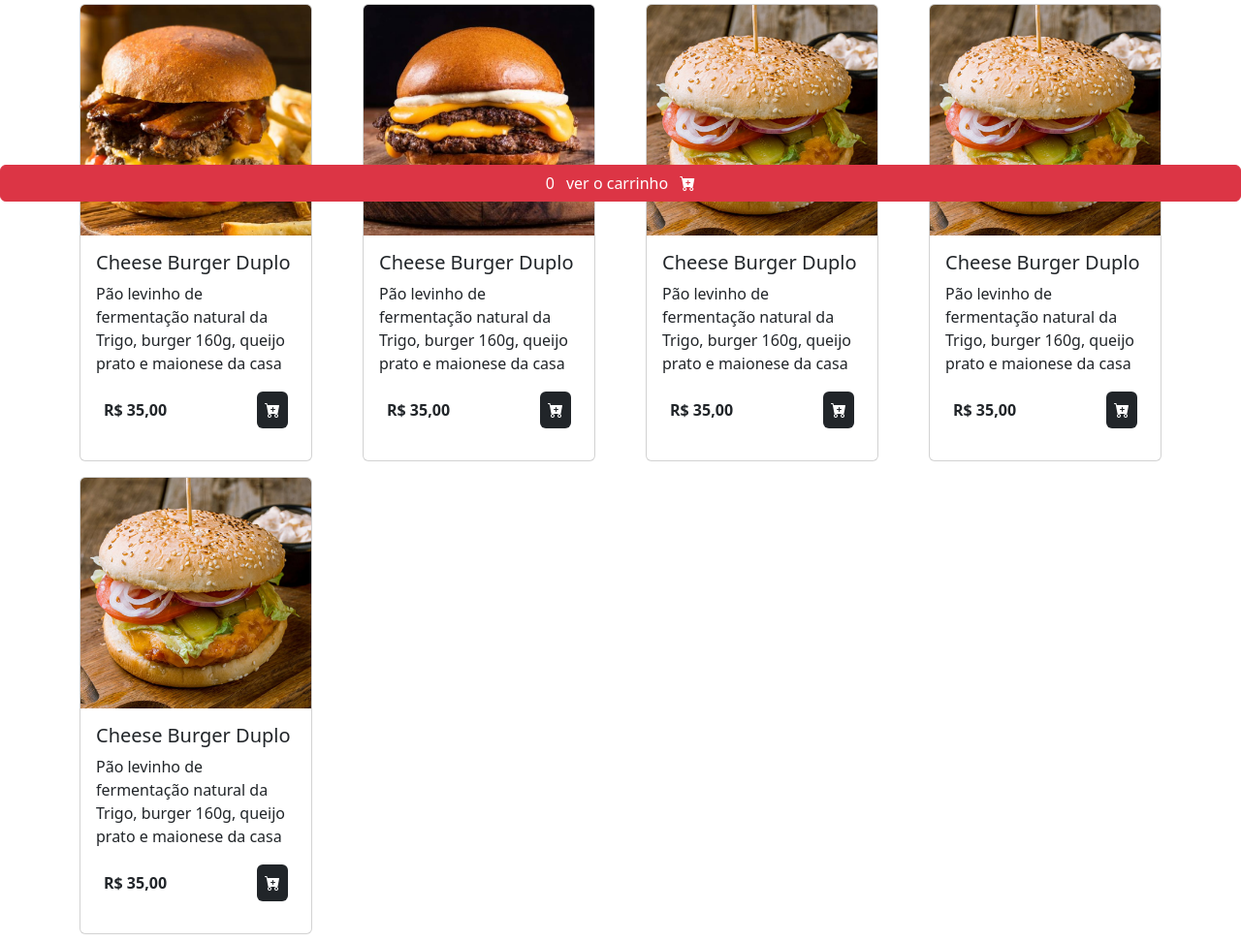
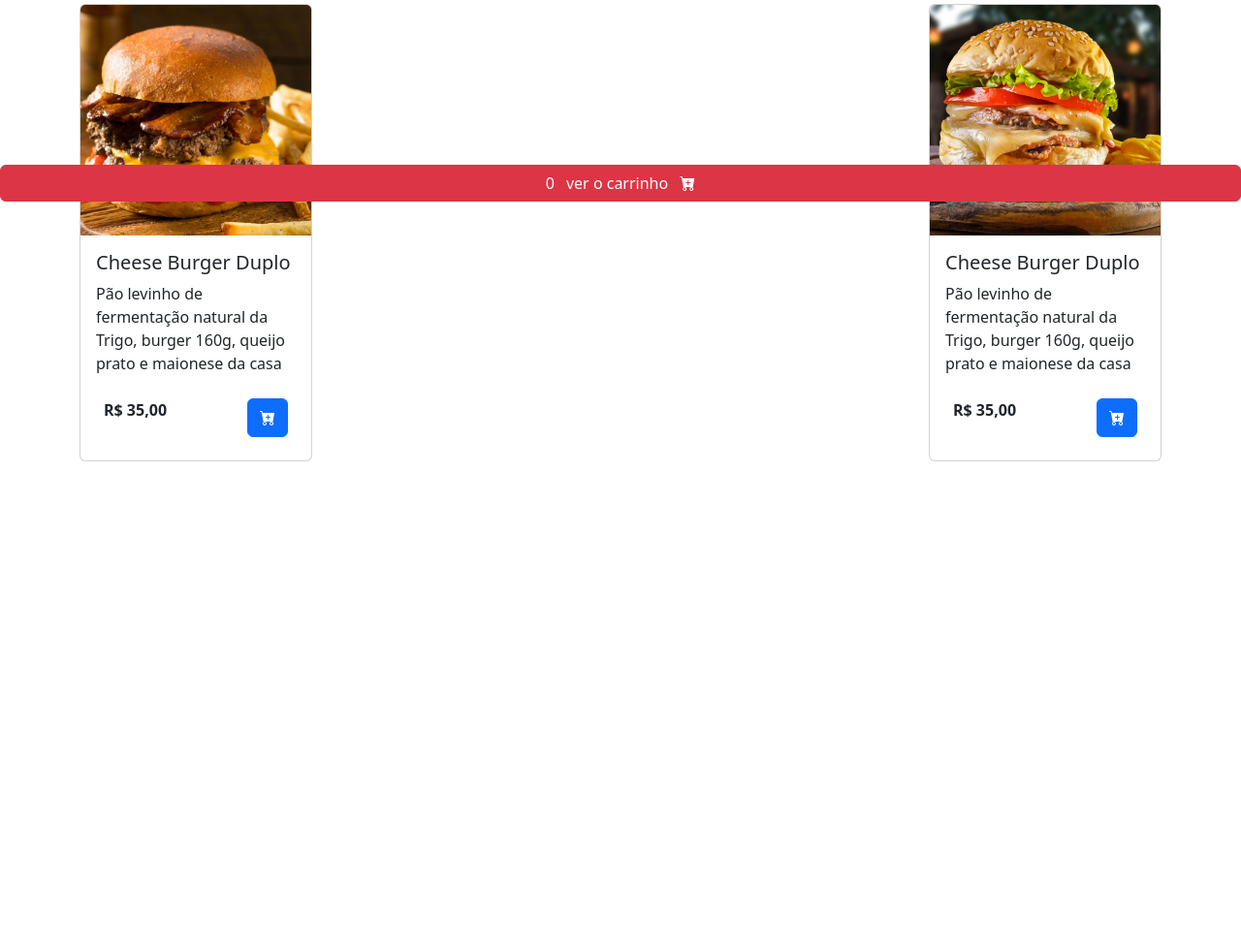
Before and after one commit to eduardosantospx/Cardapio, a plain HTML site: page index.html in a window 1280 px wide. Shown: the part 592-1564 px from the top of the page at 97% size. After the commit the page ends 1116 px from the top, so only its background shows below. Drawn offline with nearby package versions, Linux system fonts and the light colour scheme.

Commit message:
adicionando contagem do carrinho

```diff
--- a/index.html
+++ b/index.html
@@ -24,62 +24,32 @@
 
     <div class="container-md d-flex flex-wrap justify-content-between " id="section_burguer">
 
-        <div class="card mt-2 mb-2" style="width: 15rem;">
+        <div class="card mt-2 mb-5" style="width: 15rem;">
             <img src="asstes/hamb-2.png" class="card-img-top" alt="hamburguer">
             <div class="card-body">
               <h5 class="card-title">Cheese Burger Duplo</h5>
               <p class="card-text">Pão levinho de fermentação natural da Trigo, burger 160g, queijo prato e maionese da casa</p>
               <div class="p-2 d-flex justify-content-between">
                 <p class="fw-bold ">R$ 35,00</p>
-                <p><a href="#" class="text-end text-bg-dark p-2 rounded"><i class="bi bi-cart-plus-fill"></i></a></p>
+                <button type="button" id="add_cart" class="btn btn-primary add_cart">
+                  <i class="bi bi-cart-plus-fill"></i>
+                </button>
+
               </div>
             </div>
         </div>
 
-        <div class="card mt-2 mb-2" style="width: 15rem;">
-            <img src="asstes/hamb-3.png" class="card-img-top" alt="hamburguer">
+        <div class="card mt-2 mb-5" style="width: 15rem;">
+          <img src="asstes/hamb-5.png" class="card-img-top" alt="hamburguer">
           <div class="card-body">
             <h5 class="card-title">Cheese Burger Duplo</h5>
             <p class="card-text">Pão levinho de fermentação natural da Trigo, burger 160g, queijo prato e maionese da casa</p>
             <div class="p-2 d-flex justify-content-between">
               <p class="fw-bold ">R$ 35,00</p>
-                <p><a href="#" class="text-end text-bg-dark p-2 rounded"><i class="bi bi-cart-plus-fill"></i></a></p>
-              </div>
-            </div>
-        </div>
+              <button type="button" id="add_cart" class="btn btn-primary">
+                <i class="bi bi-cart-plus-fill"></i>
+              </button>
 
-        <div class="card mt-2 mb-2" style="width: 15rem;">
-            <img src="asstes/hamb-4.png" class="card-img-top" alt="hamburguer">
-            <div class="card-body">
-              <h5 class="card-title">Cheese Burger Duplo</h5>
-              <p class="card-text">Pão levinho de fermentação natural da Trigo, burger 160g, queijo prato e maionese da casa</p>
-              <div class="p-2 d-flex justify-content-between">
-                <p class="fw-bold ">R$ 35,00</p>
-                <p><a href="#" class="text-end text-bg-dark p-2 rounded"><i class="bi bi-cart-plus-fill"></i></a></p>
-              </div>
-            </div>
-        </div>
-
-        <div class="card mt-2 mb-2" style="width: 15rem;">
-            <img src="asstes/hamb-4.png" class="card-img-top" alt="hamburguer">
-            <div class="card-body">
-              <h5 class="card-title">Cheese Burger Duplo</h5>
-              <p class="card-text">Pão levinho de fermentação natural da Trigo, burger 160g, queijo prato e maionese da casa</p>
-              <div class="p-2 d-flex justify-content-between">
-                <p class="fw-bold ">R$ 35,00</p>
-                <p><a href="#" class="text-end text-bg-dark p-2 rounded"><i class="bi bi-cart-plus-fill"></i></a></p>
-              </div>
-            </div>
-        </div>
-
-        <div class="card mt-2 mb-2" style="width: 15rem;">
-            <img src="asstes/hamb-4.png" class="card-img-top" alt="hamburguer">
-            <div class="card-body">
-              <h5 class="card-title">Cheese Burger Duplo</h5>
-              <p class="card-text">Pão levinho de fermentação natural da Trigo, burger 160g, queijo prato e maionese da casa</p>
-              <div class="p-2 d-flex justify-content-between">
-                <p class="fw-bold ">R$ 35,00</p>
-                <p><a href="#" class="text-end text-bg-dark p-2 rounded"><i class="bi bi-cart-plus-fill"></i></a></p>
             </div>
           </div>
       </div>
@@ -108,7 +78,7 @@
     <footer class="fixed-bottom ">
       <div class="d-grid gap-2">
         <button class="btn btn-danger" type="button" data-bs-toggle="modal" data-bs-target="#exampleModal">
-          <span class="px-2">0</span>
+          <span id="qt_cart" class="px-2">0</span>
           ver o carrinho
           <i class="bi bi-cart-plus-fill px-2"></i>
         </button>
@@ -116,7 +86,7 @@
     </footer>
 
 
-
+    <script src="script.js"></script>
     <script src="https://cdn.jsdelivr.net/npm/bootstrap@5.3.3/dist/js/bootstrap.bundle.min.js" integrity="sha384-YvpcrYf0tY3lHB60NNkmXc5s9fDVZLESaAA55NDzOxhy9GkcIdslK1eN7N6jIeHz" crossorigin="anonymous"></script>
 
 </body>
--- /dev/null
+++ b/script.js
@@ -0,0 +1,15 @@
+
+const add_cart = document.querySelector("#add_cart");
+const qt_cart = document.querySelector("#qt_cart");
+const section_burguer = document.querySelector("#section_burguer")
+
+let add = 0;
+
+section_burguer.addEventListener("click",(event)=>{
+    let parent = event.target.closest("#add_cart");
+    if(parent){
+        add += 1
+        qt_cart.innerHTML = `${add}`
+    }
+
+});
```
Lines whose indentation alone changed are shown as unchanged.
